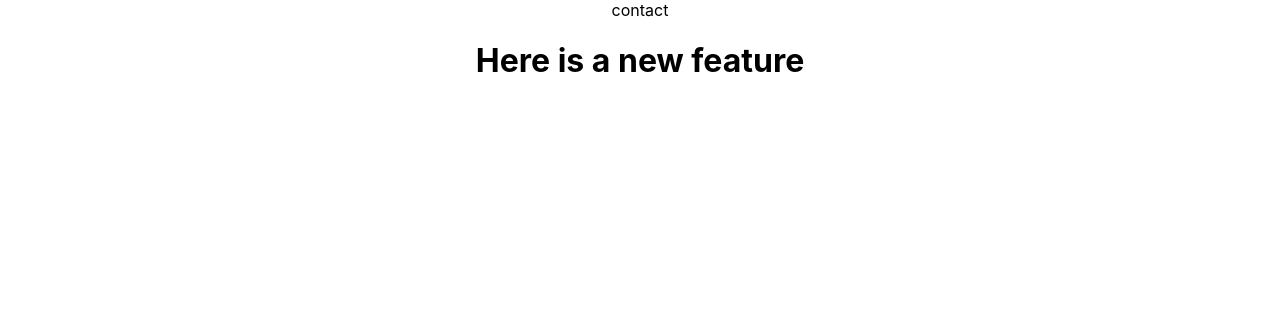
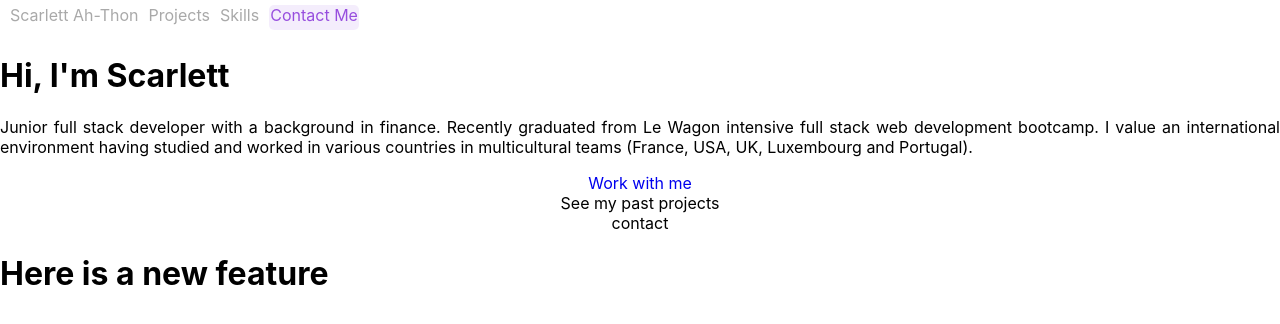
Before and after one commit to scarlettatn/React-Node.js-Web-App, a React app in the folder client/: page / in a window 1280 px wide. Shown: the top 324 px of the page. Built offline with nearby package versions, Linux system fonts and the light colour scheme; no server answers.

Commit message:
added components + css

```diff
--- a/client/src/App.js
+++ b/client/src/App.js
@@ -4,6 +4,8 @@ import './App.css';
 import axios from 'axios'
 
 import Contact from './components/contact'
+import Navbar from './components/navbar'
+import About from './components/about'
 
 class App extends Component {
   state = {
@@ -20,6 +22,8 @@ class App extends Component {
   render() {
     return (
       <div className="App">
+        <Navbar></Navbar>
+        <About></About>
         <Contact></Contact>
         <h1>Here is a new feature</h1>
         <h1>{this.state.response.body}</h1>
--- /dev/null
+++ b/client/src/components/about.css
@@ -0,0 +1,11 @@
+h1 {
+  text-align: left;
+}
+
+p {
+  text-align: justify;
+}
+
+a {
+  text-decoration: none;
+}
--- /dev/null
+++ b/client/src/components/about.jsx
@@ -0,0 +1,27 @@
+import React from 'react';
+import './about.css';
+
+function About() {
+  return (
+    <div className="about">
+      <h1>Hi, I'm Scarlett</h1>
+      <p>
+        Junior full stack developer with a background in
+        finance. Recently graduated from Le Wagon
+        intensive full stack web development bootcamp.
+        I value an international environment having studied
+        and worked in various countries in multicultural
+        teams (France, USA, UK, Luxembourg and Portugal).
+      </p>
+        <div className="button-contact">
+          <a href="#contact">Work with me
+          </a>
+        </div>
+        <div className="button-projects">
+          See my past projects
+        </div>
+    </div>
+  );
+}
+
+export default About;
--- /dev/null
+++ b/client/src/components/navbar.css
@@ -0,0 +1,19 @@
+.navbar {
+  display: flex;
+  padding: 5px;
+}
+
+.navbar a {
+  text-decoration: none;
+  color: darkgrey;
+  margin-right: 5px;
+  margin-left: 5px;
+}
+
+#navbar-contact {
+  background-color: rgba(151,78,222, 0.1);
+  color: #974EDE;
+  border-radius: 5px;
+  height: 25px;
+  width: 90px;
+}
--- /dev/null
+++ b/client/src/components/navbar.jsx
@@ -0,0 +1,15 @@
+import React from 'react';
+import './navbar.css';
+
+function Navbar() {
+  return (
+    <nav className="navbar">
+      <a href="https://github.com/scarlettatn">Scarlett Ah-Thon</a>
+      <a href="https://github.com/scarlettatn">Projects</a>
+      <a href="https://github.com/scarlettatn">Skills</a>
+      <a id="navbar-contact" href="https://github.com/scarlettatn">Contact Me</a>
+    </nav>
+  );
+}
+
+export default Navbar;
```
Also changed, not shown: client/src/components/contact.css (added), client/src/components/projects.css (added), client/src/components/projects.jsx (added), client/src/components/skills.css (added), client/src/components/skills.jsx (added).
